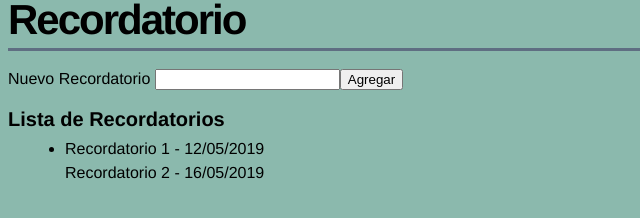
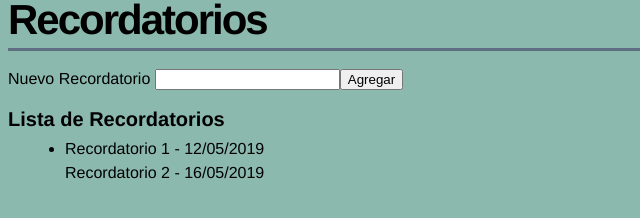
Before and after one commit to lizamedina/lizamedina, a plain HTML site: page index.html in a window 1280 px wide. Shown: the full height of the page, 0-640 px from the left. Drawn offline with Linux system fonts and the light colour scheme.

Commit message:
Update index.html

```diff
--- a/index.html
+++ b/index.html
@@ -8,7 +8,7 @@
 </head>
 <body>
     <div class="container">
-        <h1>Recordatorio</h1>
+        <h1>Recordatorios</h1>
         <p>
             <label for="new-task">Nuevo Recordatorio</label>
             <input id="new-task" type="text"><button class="add">Agregar</button>
```
